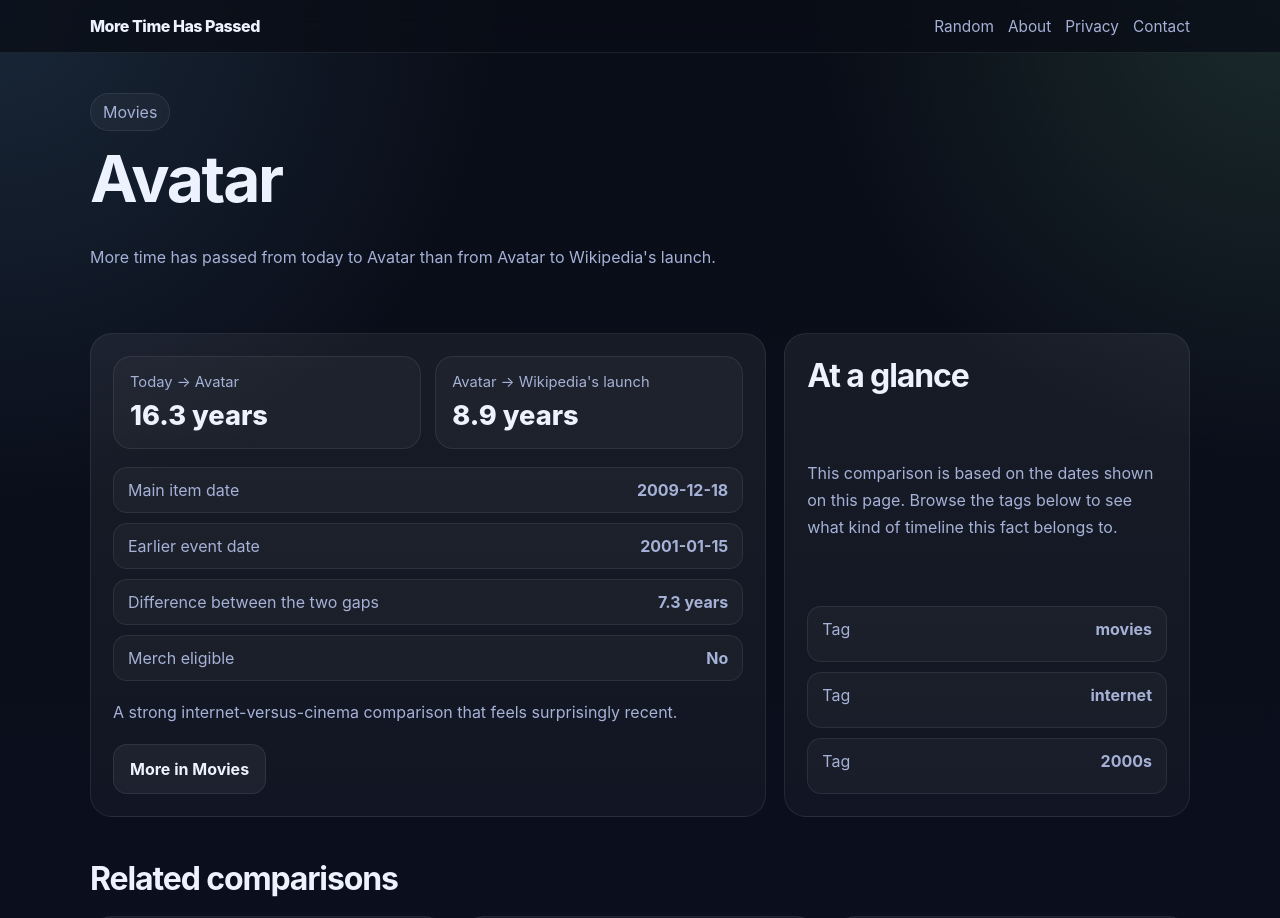
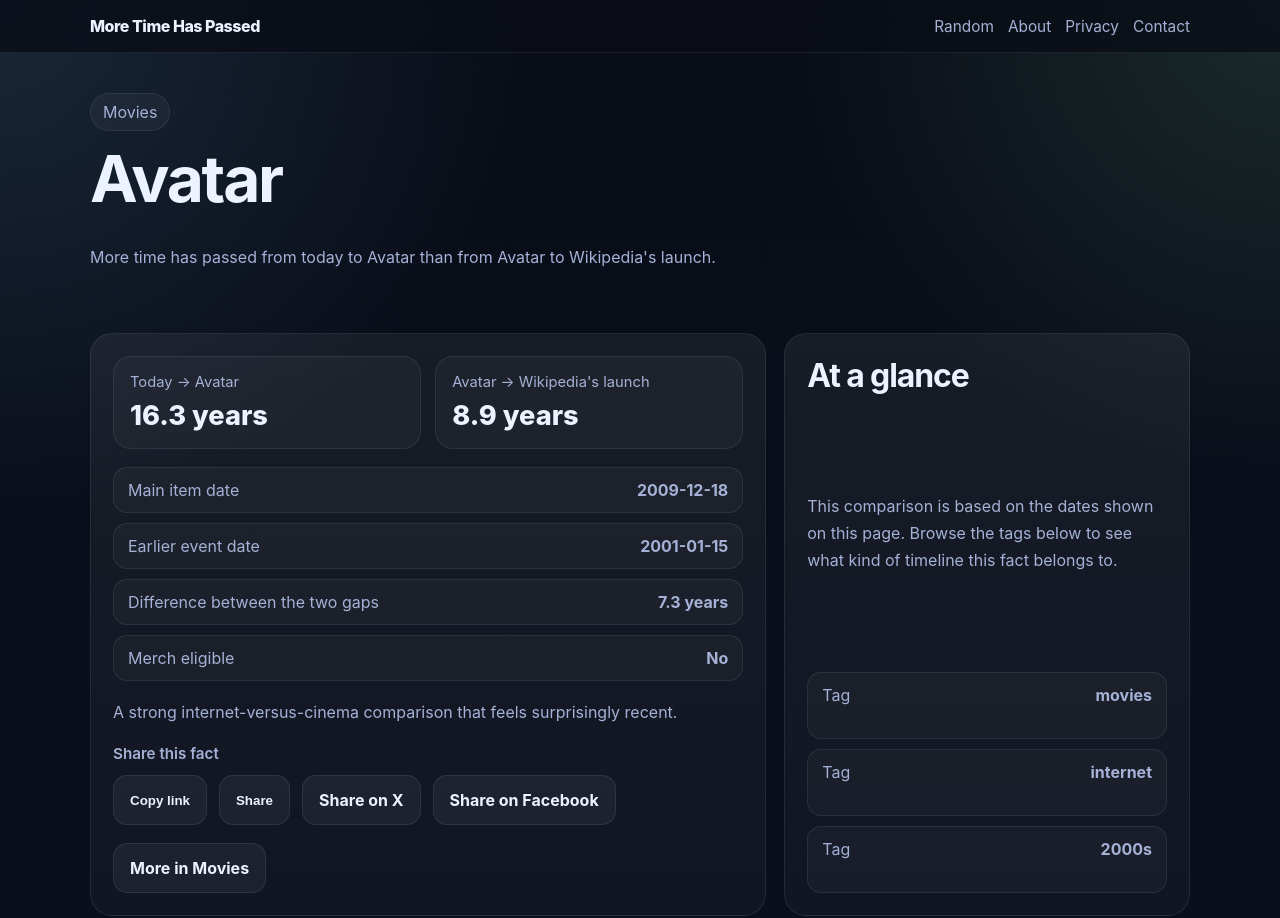
Before and after one commit to Qunst/more-time-has-passed, a Next.js app: page /facts/avatar-vs-wikipedia in a window 1280 px wide. Shown: the top 918 px of the page. Built offline with nearby package versions, Linux system fonts and the light colour scheme.

Commit message:
Add fact page share buttons

```diff
--- a/app/facts/[slug]/page.js
+++ b/app/facts/[slug]/page.js
@@ -1,6 +1,7 @@
 import Link from 'next/link';
 import { notFound } from 'next/navigation';
 import { buildComparison, formatYears, getAllFacts, getFactBySlug, slugifyCategory } from '@/lib/facts';
+import ShareButtons from '@/components/ShareButtons';
 
 export async function generateStaticParams() {
   return getAllFacts().map((fact) => ({ slug: fact.slug }));
@@ -55,8 +56,15 @@
 
           <div className="copy">{fact.description}</div>
 
+          <ShareButtons
+            url={`https://moretimehaspassed.com/facts/${fact.slug}`}
+            text={comparison.sentence}
+          />
+
           <div className="button-row">
-            <Link href={`/category/${slugifyCategory(fact.category)}`} className="button">More in {fact.category}</Link>
+            <Link href={`/category/${slugifyCategory(fact.category)}`} className="button">
+              More in {fact.category}
+            </Link>
           </div>
         </article>
 
--- a/app/globals.css
+++ b/app/globals.css
@@ -212,3 +212,14 @@
     flex-direction: column;
   }
 }
+
+.share-block {
+  display: grid;
+  gap: 12px;
+}
+
+.share-title {
+  font-size: 0.95rem;
+  color: var(--muted);
+  font-weight: 600;
+}
--- /dev/null
+++ b/components/ShareButtons.jsx
@@ -0,0 +1,72 @@
+'use client';
+
+import { useState } from 'react';
+
+export default function ShareButtons({ url, text }) {
+  const [copied, setCopied] = useState(false);
+
+  const encodedUrl = encodeURIComponent(url);
+  const encodedText = encodeURIComponent(text);
+
+  const xShareUrl = `https://twitter.com/intent/tweet?url=${encodedUrl}&text=${encodedText}`;
+  const facebookShareUrl = `https://www.facebook.com/sharer/sharer.php?u=${encodedUrl}`;
+
+  async function handleCopy() {
+    try {
+      await navigator.clipboard.writeText(url);
+      setCopied(true);
+      setTimeout(() => setCopied(false), 1800);
+    } catch {
+      alert('Could not copy the link.');
+    }
+  }
+
+  async function handleNativeShare() {
+    try {
+      if (navigator.share) {
+        await navigator.share({
+          title: 'More Time Has Passed',
+          text,
+          url
+        });
+      } else {
+        await handleCopy();
+      }
+    } catch {
+      // user canceled or browser blocked it
+    }
+  }
+
+  return (
+    <div className="share-block">
+      <div className="share-title">Share this fact</div>
+      <div className="button-row">
+        <button type="button" className="button" onClick={handleCopy}>
+          {copied ? 'Copied' : 'Copy link'}
+        </button>
+
+        <button type="button" className="button" onClick={handleNativeShare}>
+          Share
+        </button>
+
+        <a
+          className="button"
+          href={xShareUrl}
+          target="_blank"
+          rel="noopener noreferrer"
+        >
+          Share on X
+        </a>
+
+        <a
+          className="button"
+          href={facebookShareUrl}
+          target="_blank"
+          rel="noopener noreferrer"
+        >
+          Share on Facebook
+        </a>
+      </div>
+    </div>
+  );
+}
```
